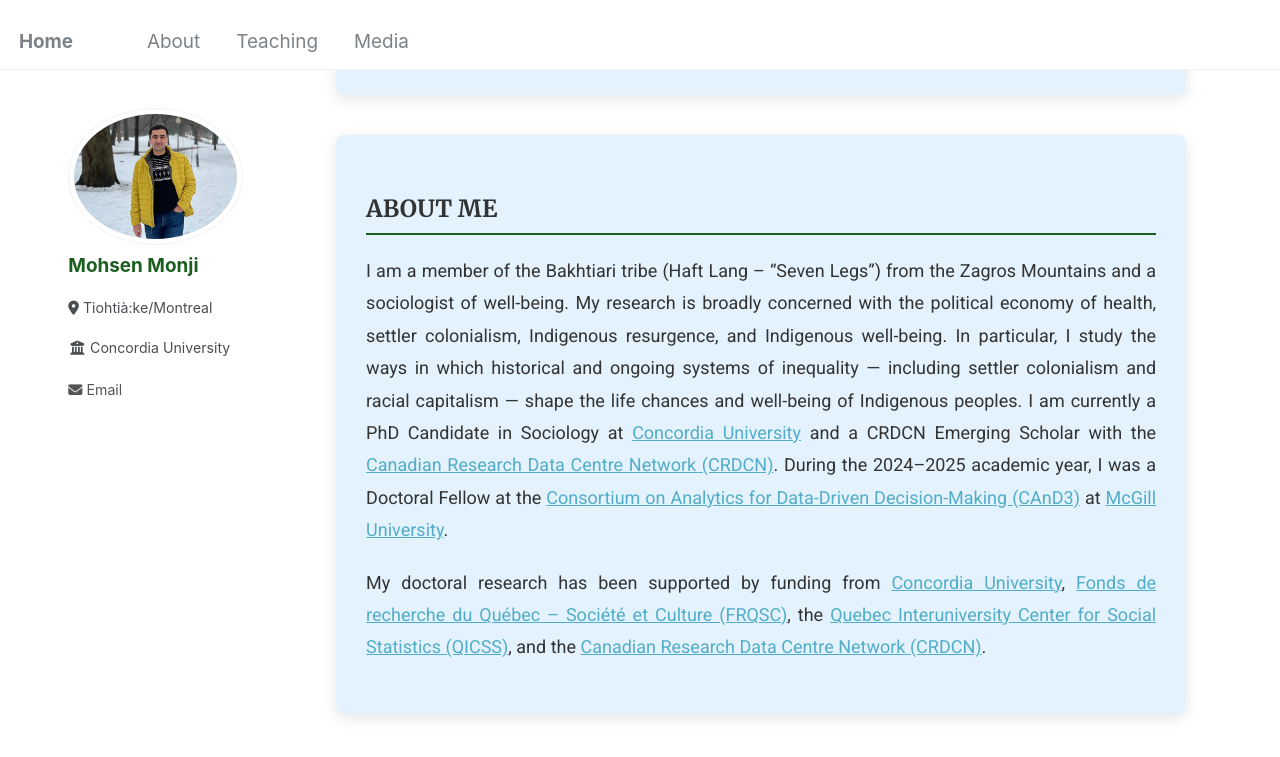
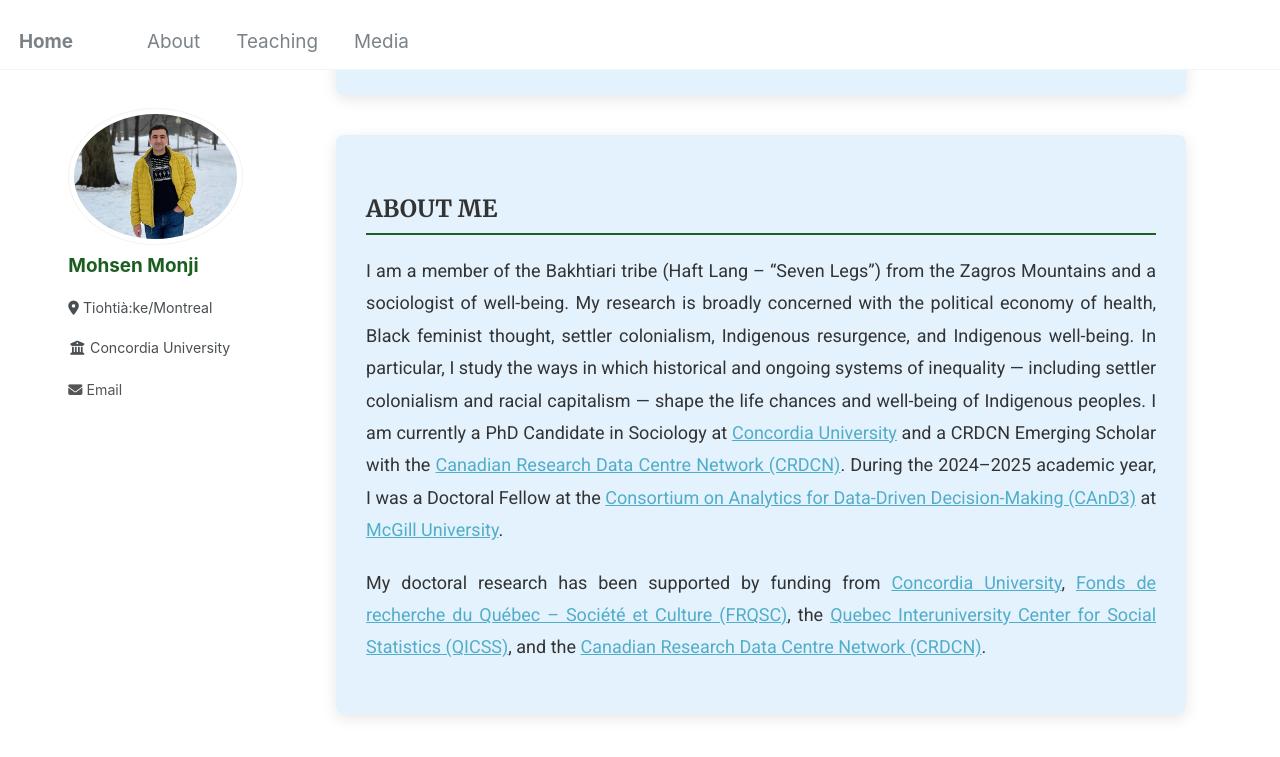
Before and after one commit to Mohsnmonji/mohsnmonji.github.io, a Jekyll site: the page built from about-me.md, in a window 1280 px wide and 900 px high, scrolled down 349 px. Shown: the top 757 px of the window. Built offline with Jekyll 4.4.1, drawn with Linux system fonts in a browser that asks for light colours.

Commit message:
Update about-me.md

```diff
--- a/about-me.md
+++ b/about-me.md
@@ -62,7 +62,7 @@ author_profile: true
 <div class="about-card">
   <h2>ABOUT ME</h2>
   <p style="font-size:18px; color:#333; text-align:justify; line-height:1.8; margin:20px 0;">
-    I am a member of the Bakhtiari tribe (Haft Lang – “Seven Legs”) from the Zagros Mountains and a sociologist of well-being. My research is broadly concerned with the political economy of health, settler colonialism, Indigenous resurgence, and Indigenous well-being. In particular, I study the ways in which historical and ongoing systems of inequality — including settler colonialism and racial capitalism — shape the life chances and well-being of Indigenous peoples. I am currently a PhD Candidate in Sociology at
+    I am a member of the Bakhtiari tribe (Haft Lang – “Seven Legs”) from the Zagros Mountains and a sociologist of well-being. My research is broadly concerned with the political economy of health, Black feminist thought, settler colonialism, Indigenous resurgence, and Indigenous well-being. In particular, I study the ways in which historical and ongoing systems of inequality — including settler colonialism and racial capitalism — shape the life chances and well-being of Indigenous peoples. I am currently a PhD Candidate in Sociology at
     <a href="https://www.concordia.ca/" target="_blank">Concordia University</a> and
     a CRDCN Emerging Scholar with the
     <a href="https://crdcn.ca" target="_blank">Canadian Research Data Centre Network (CRDCN)</a>. During the 2024–2025 academic year, I was a Doctoral Fellow at the
```
